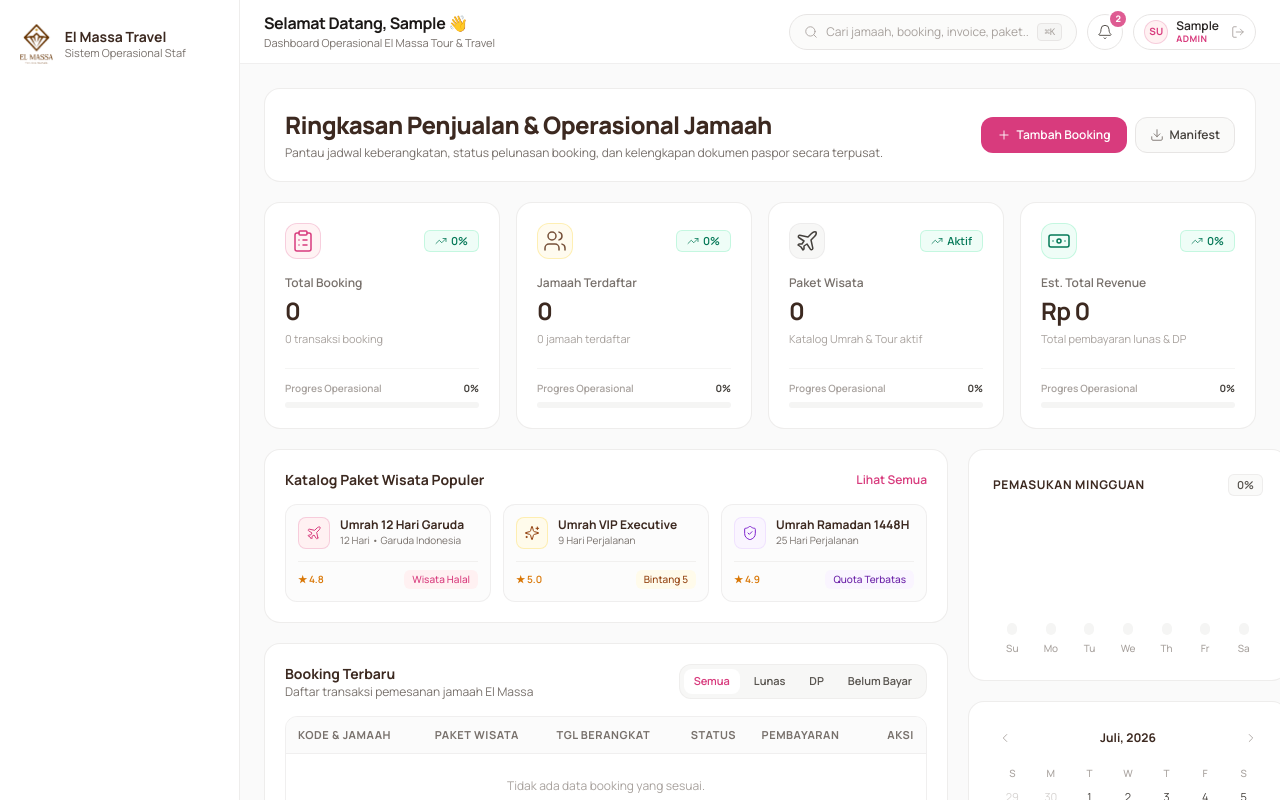
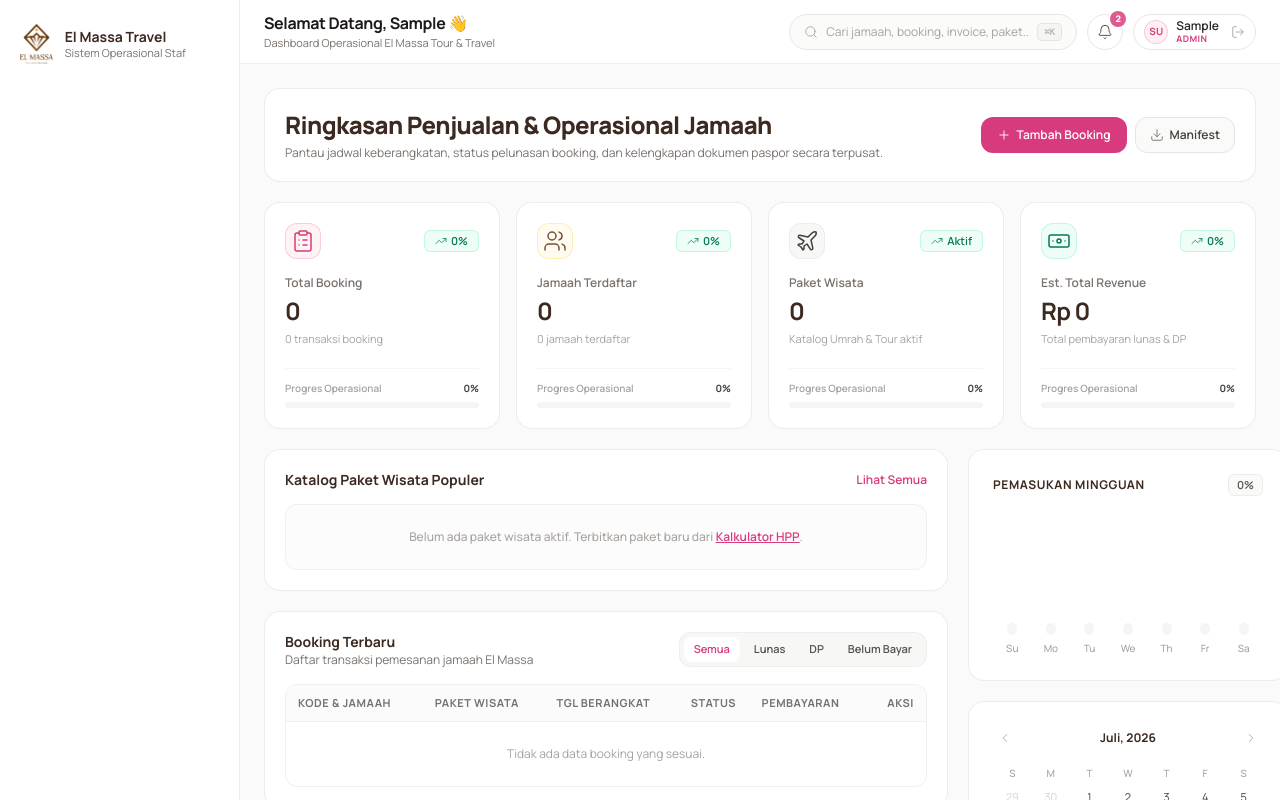
Before and after one commit to darcia2024/elmassa-administration, a Next.js app: page / in a window 1280 px wide. Shown: the top 800 px of the page. Built offline with nearby package versions, Linux system fonts and the light colour scheme; sample sign-in values are in the browser's storage.

Commit message:
fix: clean up residual group cards and popular packages catalog

```diff
--- a/app/page.tsx
+++ b/app/page.tsx
@@ -1,6 +1,6 @@
 "use client";
 
-import { useMemo, useState } from "react";
+import { useEffect, useMemo, useState } from "react";
 import Link from "next/link";
 import {
   ArrowUpRight,
@@ -76,6 +76,18 @@ export default function DashboardPage() {
   const dashboard = getDashboardStats();
   const [activeFilter, setActiveFilter] = useState<string>("Semua");
   const [searchQuery, setSearchQuery] = useState<string>("");
+  const [publishedPackages, setPublishedPackages] = useState<any[]>([]);
+
+  useEffect(() => {
+    try {
+      const saved = localStorage.getItem("el_massa_published_packages");
+      if (saved) {
+        setPublishedPackages(JSON.parse(saved));
+      }
+    } catch (e) {
+      console.error(e);
+    }
+  }, []);
 
   const filteredBookings = useMemo(() => {
     return dashboard.recentBookings.filter((booking) => {
@@ -255,53 +267,33 @@ export default function DashboardPage() {
                 </div>
 
                 <div className="grid gap-3 sm:grid-cols-3">
-                  <div className="rounded-xl border border-stone-200/60 bg-stone-50/50 p-3 flex flex-col justify-between">
+                  {publishedPackages.length === 0 ? (
+                    <div className="col-span-3 py-6 text-center text-xs text-stone-400 font-medium bg-stone-50/50 rounded-xl border border-stone-200/50">
+                      Belum ada paket wisata aktif. Terbitkan paket baru dari{" "}
+                      <Link href="/paket/kalkulator" className="text-brand-pink font-semibold underline">
+                        Kalkulator HPP
+                      </Link>
+                      .
+                    </div>
+                  ) : (
+                    publishedPackages.slice(0, 3).map((pkg, idx) => (
+                      <div key={pkg.id || idx} className="rounded-xl border border-stone-200/60 bg-stone-50/50 p-3 flex flex-col justify-between">
                         <div className="flex items-center gap-2.5">
                           <span className="grid h-8 w-8 shrink-0 place-items-center rounded-lg bg-rose-50 text-brand-pink border border-brand-pink/20">
                             <Plane className="h-4 w-4" strokeWidth={1.5} />
                           </span>
                           <div className="min-w-0">
-                        <p className="truncate text-xs font-bold text-brand-cocoa">Umrah 12 Hari Garuda</p>
-                        <p className="text-[10px] text-stone-500">12 Hari • Garuda Indonesia</p>
+                            <p className="truncate text-xs font-bold text-brand-cocoa">{pkg.name}</p>
+                            <p className="text-[10px] text-stone-500">{pkg.duration || "9 Hari"} • {pkg.airline || "Garuda"}</p>
                           </div>
                         </div>
                         <div className="mt-3 flex items-center justify-between border-t border-stone-200/50 pt-2 text-[10px]">
-                      <span className="font-semibold text-amber-600">★ 4.8</span>
-                      <span className="rounded-md bg-rose-50 px-2 py-0.5 font-medium text-brand-pink">Wisata Halal</span>
+                          <span className="font-semibold text-emerald-700">{pkg.price || "Rp 0"}</span>
+                          <span className="rounded-md bg-rose-50 px-2 py-0.5 font-medium text-brand-pink">{pkg.category || "Wisata Halal"}</span>
                         </div>
                       </div>
-
-                  <div className="rounded-xl border border-stone-200/60 bg-stone-50/50 p-3 flex flex-col justify-between">
-                    <div className="flex items-center gap-2.5">
-                      <span className="grid h-8 w-8 shrink-0 place-items-center rounded-lg bg-amber-50 text-amber-800 border border-amber-200/60">
-                        <Sparkles className="h-4 w-4" strokeWidth={1.5} />
-                      </span>
-                      <div className="min-w-0">
-                        <p className="truncate text-xs font-bold text-brand-cocoa">Umrah VIP Executive</p>
-                        <p className="text-[10px] text-stone-500">9 Hari Perjalanan</p>
-                      </div>
-                    </div>
-                    <div className="mt-3 flex items-center justify-between border-t border-stone-200/50 pt-2 text-[10px]">
-                      <span className="font-semibold text-amber-600">★ 5.0</span>
-                      <span className="rounded-md bg-amber-50 px-2 py-0.5 font-medium text-amber-800">Bintang 5</span>
-                    </div>
-                  </div>
-
-                  <div className="rounded-xl border border-stone-200/60 bg-stone-50/50 p-3 flex flex-col justify-between">
-                    <div className="flex items-center gap-2.5">
-                      <span className="grid h-8 w-8 shrink-0 place-items-center rounded-lg bg-purple-50 text-purple-700 border border-purple-200/60">
-                        <ShieldCheck className="h-4 w-4" strokeWidth={1.5} />
-                      </span>
-                      <div className="min-w-0">
-                        <p className="truncate text-xs font-bold text-brand-cocoa">Umrah Ramadan 1448H</p>
-                        <p className="text-[10px] text-stone-500">25 Hari Perjalanan</p>
-                      </div>
-                    </div>
-                    <div className="mt-3 flex items-center justify-between border-t border-stone-200/50 pt-2 text-[10px]">
-                      <span className="font-semibold text-amber-600">★ 4.9</span>
-                      <span className="rounded-md bg-purple-50 px-2 py-0.5 font-medium text-purple-800">Quota Terbatas</span>
-                    </div>
-                  </div>
+                    ))
+                  )}
                 </div>
               </article>
 
--- a/app/pelanggan/customer-list.tsx
+++ b/app/pelanggan/customer-list.tsx
@@ -218,8 +218,12 @@ export function CustomerList({ customers }: CustomerListProps) {
               <p className="text-xs font-semibold text-stone-500">Grup Rombongan Aktif</p>
               <Layers className="h-4 w-4 text-amber-600" strokeWidth={1.5} />
             </div>
-            <p className="mt-1 text-2xl font-bold text-amber-800">Rombongan Bangka Belitung</p>
-            <p className="mt-1 text-[11px] text-stone-400">30 Pax Rombongan • 08-18 Jul 2026</p>
+            <p className="mt-1 text-2xl font-bold text-amber-800">
+              {customers.length > 0 ? customers[0].groupName : "Belum Ada Grup"}
+            </p>
+            <p className="mt-1 text-[11px] text-stone-400">
+              {customers.length > 0 ? `${customers.length} Pax Rombongan` : "0 grup keberangkatan aktif"}
+            </p>
           </article>
 
           <article className="rounded-2xl border border-stone-200/70 bg-white p-5 shadow-2xs">
```
Lines whose indentation alone changed are shown as unchanged.
